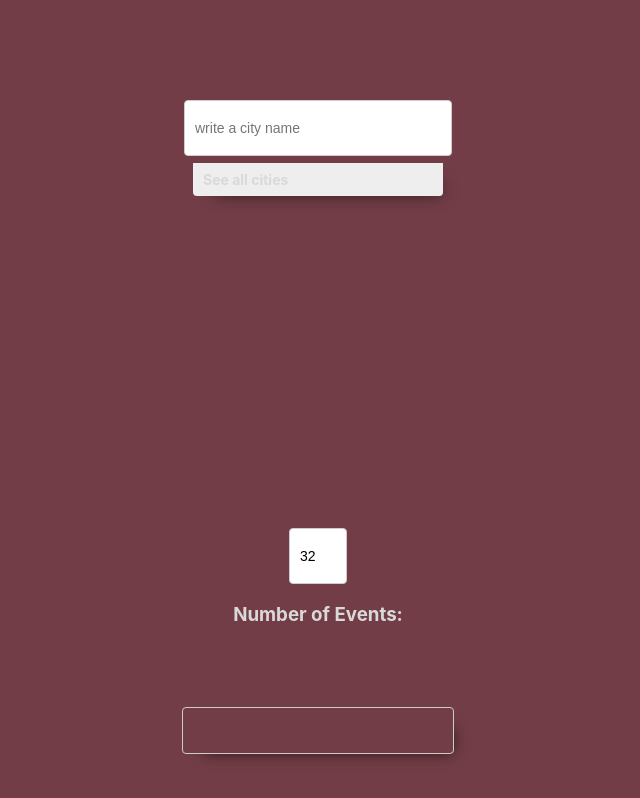
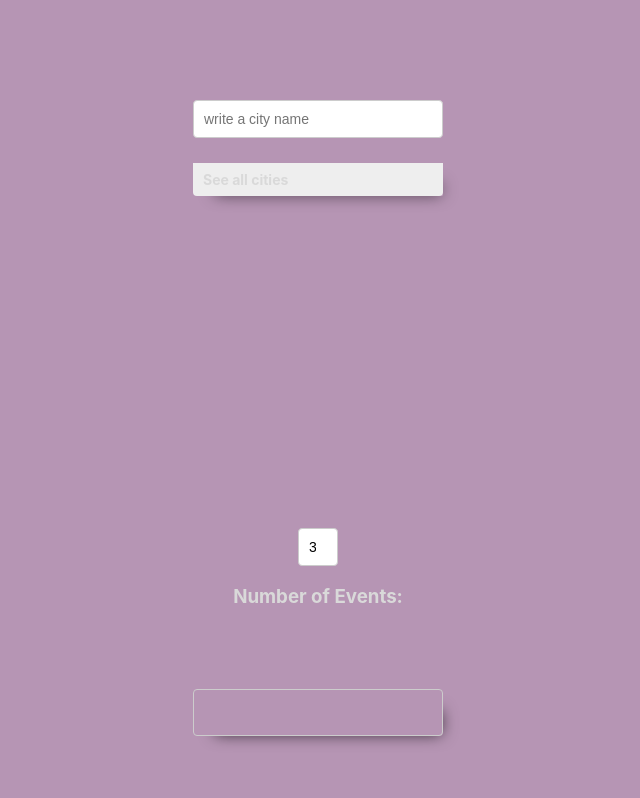
Before and after one commit to BJaguar71/MeetApp, a React (Create React App) app: page / in a window 1280 px wide. Shown: the top 798 px of the page, without its empty margins (322-962 px from the left). Built offline with nearby package versions, Linux system fonts and the light colour scheme.

Commit message:
added some styling

```diff
--- a/src/App.css
+++ b/src/App.css
@@ -1,6 +1,13 @@
+@import url(https://fonts.googleapis.com/css?family=Roboto:500);
+
 html {
-  background-color: #723D46;
+  background-color: #b695b4;
 }
+
+.App * {
+  box-sizing: border-box;
+}
+
 .App {
   padding-top: 100px;
   padding-bottom: 100px;
@@ -11,21 +18,6 @@ html {
   justify-content: center;
 }
 
-.App-logo {
-  height: 40vmin;
-  pointer-events: none;
-}
-
-@media (prefers-reduced-motion: no-preference) {
-  .App-logo {
-    animation: App-logo-spin infinite 20s linear;
-  }
-}
-
-.App-header {
-  min-height: 100vh;
-  font-size: calc(10px + 2vmin);
-}
 
 /*  styling for NumberOfEvents */
 
@@ -39,9 +31,11 @@ html {
 .numOfEvent-h3 {
   color: #D9D9D9;
 }
+
 div.NumberOfEvents {
   padding: 10%;
 }
+
 /* CitySearch Styling  */
 .city {
   border-radius: 10px;
@@ -81,6 +75,7 @@ ul {
 .display-none {
   display: none;
 }
+
 .showSuggestions {
   display: block;
 }
@@ -121,19 +116,19 @@ ul {
   box-shadow: 10px 10px 16px -12px rgba(0, 0, 0, 0.75);
 }
 
-  .suggestions > li {
+.suggestions>li {
   text-align: left;
   padding: 8px 6px 8px 10px;
   background-color: #eee;
   cursor: default;
 }
 
-  .suggestions > li:last-child {
+.suggestions>li:last-child {
   border-bottom-left-radius: 4px;
   border-bottom-right-radius: 4px;
 }
 
-  .suggestions > li:hover {
+.suggestions>li:hover {
   background-color: #bcdcdb;
 }
 
@@ -155,11 +150,3 @@ ul {
   outline: none;
   cursor: pointer;
 }
-@keyframes App-logo-spin {
-  from {
-    transform: rotate(0deg);
-  }
-  to {
-    transform: rotate(360deg);
-  }
-}
```
Lines whose indentation alone changed are shown as unchanged.
